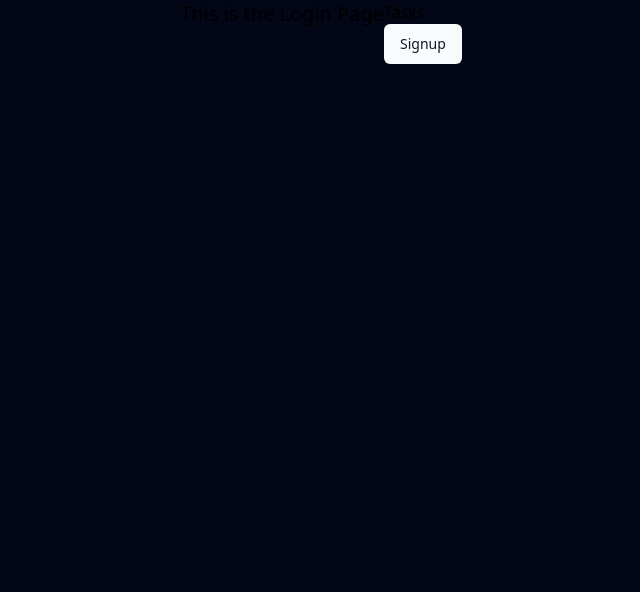
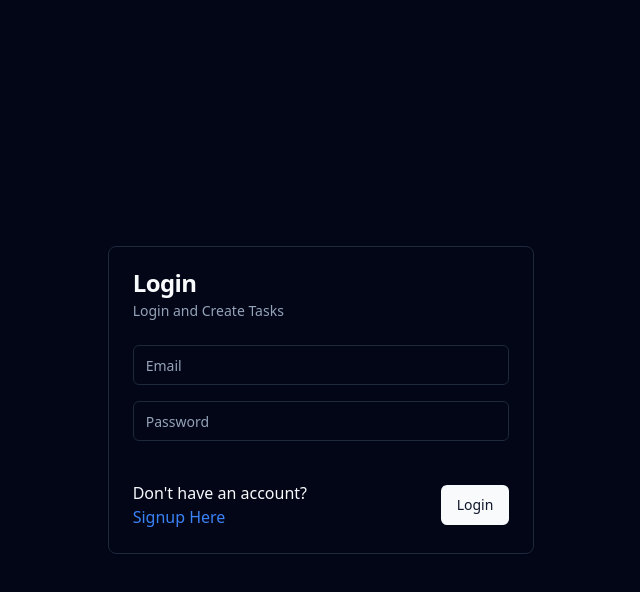
Before and after one commit to manikbajaj/fullstack-react, a React (Vite) app: page / in a window 1280 px wide. Shown: the top 592 px of the page, without its empty margins (319-959 px from the left). Built offline with nearby package versions, Linux system fonts and the light colour scheme.

Commit message:
final code for FSDB787

```diff
--- a/src/pages/login/login.jsx
+++ b/src/pages/login/login.jsx
@@ -1,21 +1,40 @@
-import { Button } from "@/components/ui/button.jsx";
+import {
+  Card,
+  CardContent,
+  CardDescription,
+  CardFooter,
+  CardHeader,
+  CardTitle,
+} from "@/components/ui/card";
+
+import { Button } from "@/components/ui/button";
+import { Input } from "@/components/ui/input";
 import { Link } from "react-router-dom";
 
 export default function Login() {
   return (
-    <>
-      <h1 className="text-xl">This is the Login Page</h1>
-      <ul>
-        <li>
-          <Link to="tasks">Tasks</Link>
-        </li>
-        <li>
-          {/* asChild prop indicates that the Button component should treat its child elements as the button element itself, often used for semantic or accessibility reasons. It enables wrapping external components, like a Link, with Button styling without duplicating button functionality. */}
-          <Button asChild>
-            <Link to="signup">Signup</Link>
-          </Button>
-        </li>
-      </ul>
-    </>
+    <section className="flex flex-row max-w-screen-xl min-h-screen w-full justify-center items-center">
+      <div className="w-4/12">
+        <Card>
+          <CardHeader>
+            <CardTitle>Login</CardTitle>
+            <CardDescription>Login and Create Tasks</CardDescription>
+          </CardHeader>
+          <CardContent>
+            <Input className="mb-4" type="email" placeholder="Email" />
+            <Input className="mb-4" type="password" placeholder="Password" />
+          </CardContent>
+          <CardFooter className="flex flex-row justify-between">
+            <p className="basis-1/2">
+              Don't have an account?{" "}
+              <Link className="text-blue-500 hover:text-blue-700" to="/signup">
+                Signup Here
+              </Link>
+            </p>
+            <Button>Login</Button>
+          </CardFooter>
+        </Card>
+      </div>
+    </section>
   );
 }
```
